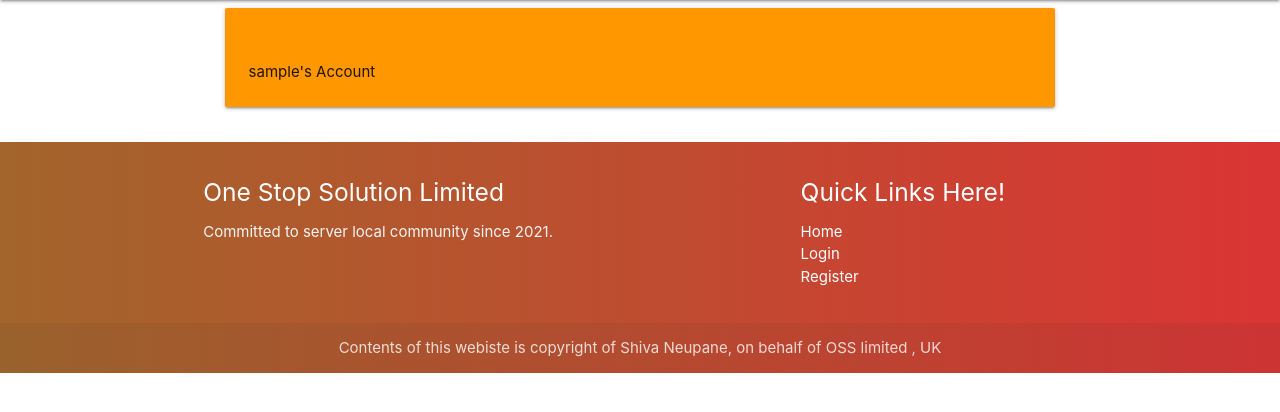
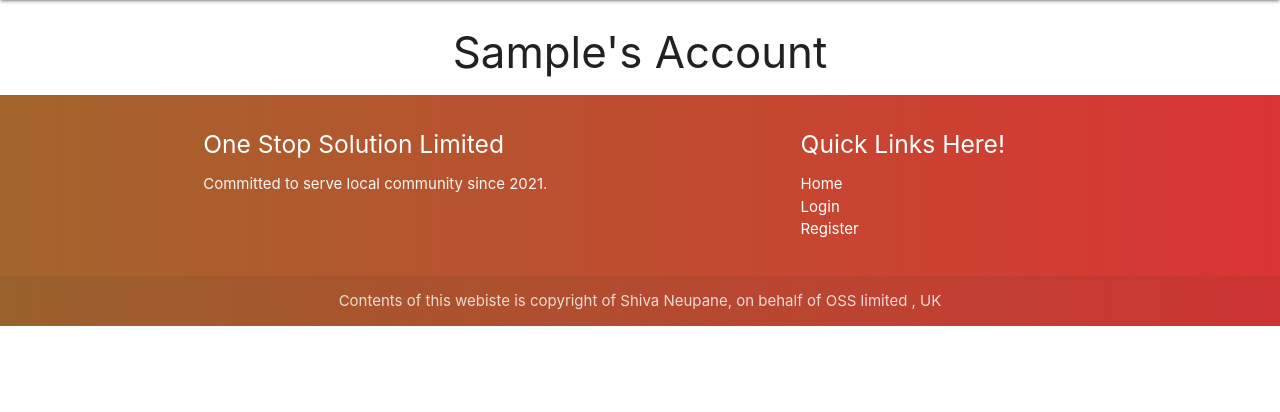
Before and after one commit to shiva123-coder/one-stop-solution, a Flask app: page /account/1 in a window 1280 px wide. Shown: the part 64-476 px from the top of the page. Run offline with Flask 2, Linux system fonts and the light colour scheme; the visitor is signed in with stand-in values (Sample User, id 1); a database or web service that is not in the repository returns one stand-in record (values such as "Sample title"); some libraries are stand-ins or nearby versions; some web fonts are replaced.

Commit message:
Added Read functionality to account template inorder to render user's input to their own account once they are logged in.

```diff
--- a/app.py
+++ b/app.py
@@ -75,7 +75,7 @@ def register():
             {"username": request.form.get("username").lower()})
 
         if existing_user:
-            flash("Username already exits")
+            flash("Username already exits, please use different username")
             return redirect(url_for("register"))
 
         register = {
@@ -99,8 +99,12 @@ def account(username):
     username = mongo.db.users.find_one(
         {"username": session["user"]})["username"]
 
+    # retrive job details created by user
+    services = list(mongo.db.jobs.find(
+        {"created_by": session["user"]}))
+
     if session["user"]:
-        return render_template("account.html", username=username)
+        return render_template("account.html", username=username, services=services)
 
     return redirect(url_for("login"))
 
--- a/templates/account.html
+++ b/templates/account.html
@@ -1,13 +1,40 @@
 {% extends "base.html" %}
 {% block content %}
+    <h3 class="center-align">{{ username.capitalize() }}'s Account</h3>
 
-    <div class="row">
-        <div class="col s12 m8 offset-m2">
-            <div class="card-panel orange">
-                <h3 class="centre-align green-text"></h3>
-                {{ username }}'s Account
+    {% for service in services %}
+
+        {% if session["user"] == service.created_by %}
+
+        <div class="row">
+            <div class="col s12col m8 offset-l2 col l8">
+                <div class="container">
+                    <div class="row card-row">
+                        <div class="card">
+                            <div class="card-header">
+                                <h3>{{ service.job_type}} </h3>
+                                <div class="card-image">
+                                    <img src="{{ service.image }}" class="hero-image">
+                                </div>
+                            </div>
+                            <div class="card-body">
+                                <a class="waves-effect waves-light white black-text btn modal-trigger"
+                                    href="#job_modal">Edit
+                                    <i class="fas fa-edit"></i>
+                                </a>
+                                <a class="waves-effect waves-light white black-text btn modal-trigger"
+                                    href="#job_modal">Delete
+                                    <i class="fas fa-trash-alt"></i>
+                                </a>
+                            </div>
+                        </div>
+                    </div>
+                </div>
             </div>
         </div>
-    </div>
+
+        {% endif %}
+    {% endfor %}
+
 
 {% endblock %}
--- a/templates/base.html
+++ b/templates/base.html
@@ -72,7 +72,7 @@
       <div class="row">
         <div class="col l6 s12">
           <h5 class="white-text">One Stop Solution Limited</h5>
-          <p class="grey-text text-lighten-4">Committed to server local community since 2021.</p>
+          <p class="grey-text text-lighten-4">Committed to serve local community since 2021.</p>
         </div>
         <div class="col l4 offset-l2 s12">
           <h5 class="white-text">Quick Links Here!</h5>
--- a/templates/home.html
+++ b/templates/home.html
@@ -1,7 +1,7 @@
 {% extends "base.html" %}
 {% block content %}
+
 <h3 class="center-align">Welcome to OSS Limited, <small class="slogan">one platform for all solutions</small></h3>
-
 
       <div class="row">
         {% for job in jobs %}
@@ -31,7 +31,8 @@
             <p>Company Name : {{ job.company_name }} <br>
               Callout Cost : {{ job.charge }} <br>
               Contact no. :  {{ job.contact_no }} <br>
-              Email : {{ job.email }} <br><br><br>
+              Email : {{ job.email }}<br>
+              Created by : {{ job.created_by }} <br><br><br>
               {{ job.description}}
            </p>
           </div>
```
